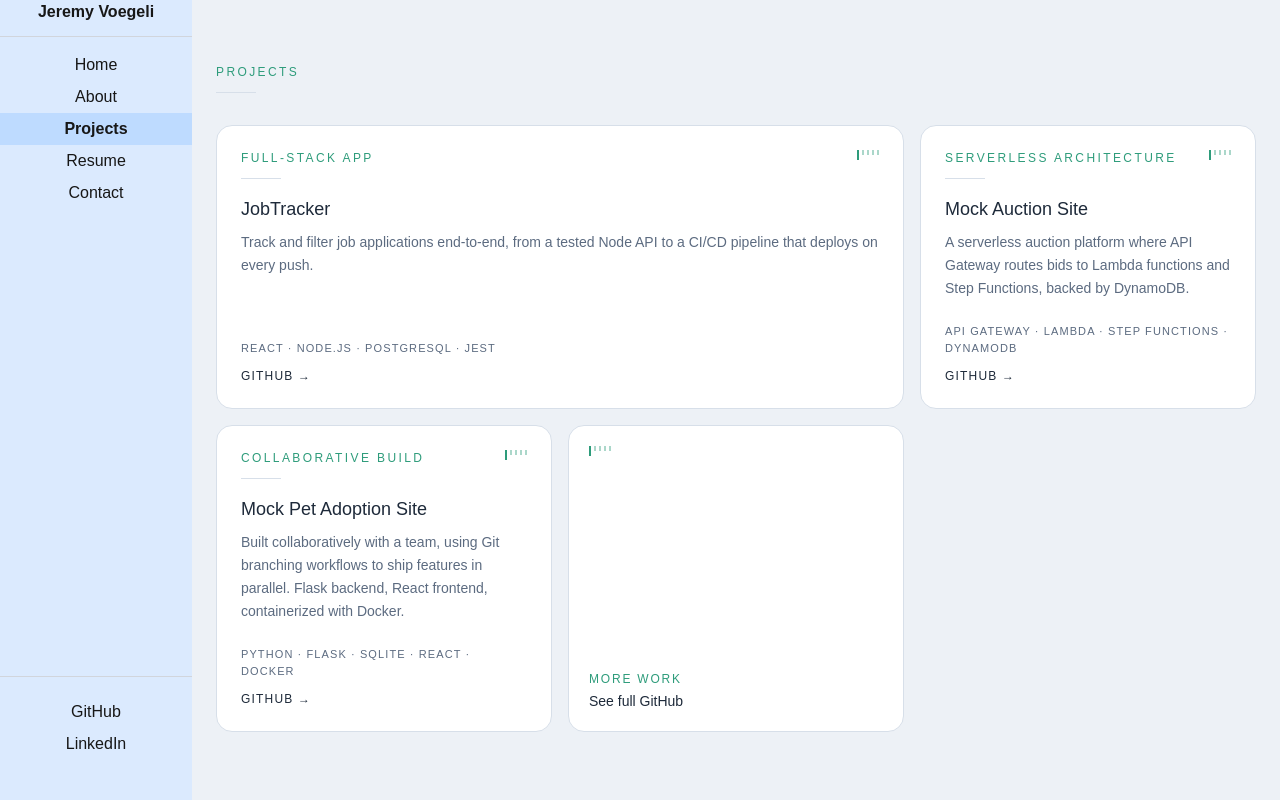
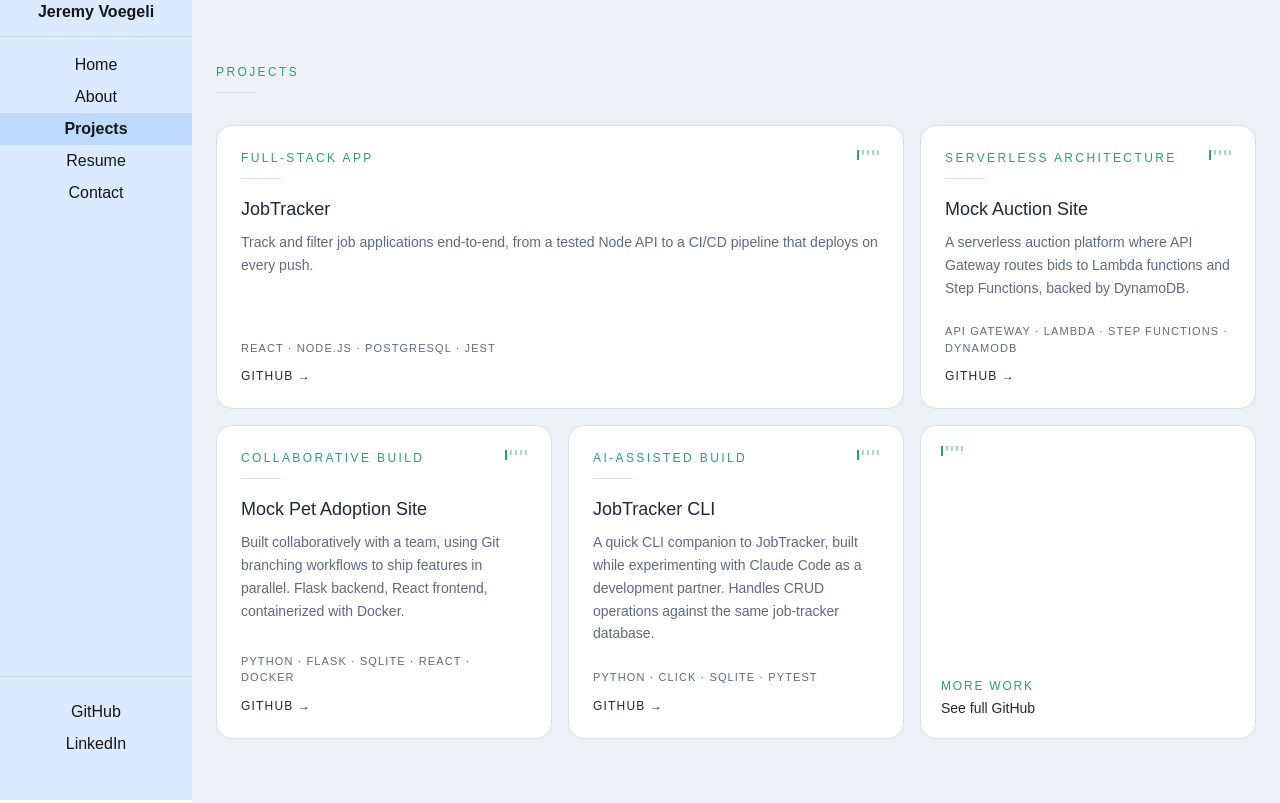
Before and after one commit to JeremyVoegeli/personal-website, a Next.js app: page /projects in a window 1280 px wide. Built offline with nearby package versions, Linux system fonts and the light colour scheme.

Commit message:
adding cli jobtracker content to projects page

```diff
--- a/src/app/projects/page.js
+++ b/src/app/projects/page.js
@@ -33,6 +33,13 @@ export default function Projects() {
             description="Built collaboratively with a team, using Git branching workflows to ship features in parallel. Flask backend, React frontend, containerized with Docker."
             stack={["Python", "Flask", "SQLite", "React", "Docker"]}
             githubUrl="https://github.com/JeremyVoegeli/AcademicProjects/tree/main/MockPetAdoptionWebsite"
+          />
+          <ProjectCard
+            eyebrow="AI-Assisted Build"
+            title="JobTracker CLI"
+            description="A quick CLI companion to JobTracker, built while experimenting with Claude Code as a development partner. Handles CRUD operations against the same job-tracker database."
+            stack={["Python", "Click", "SQLite", "Pytest"]}
+            githubUrl="https://github.com/JeremyVoegeli/cli-job-tracker"
           />
           <BadgeCard
             label="More Work"
```
